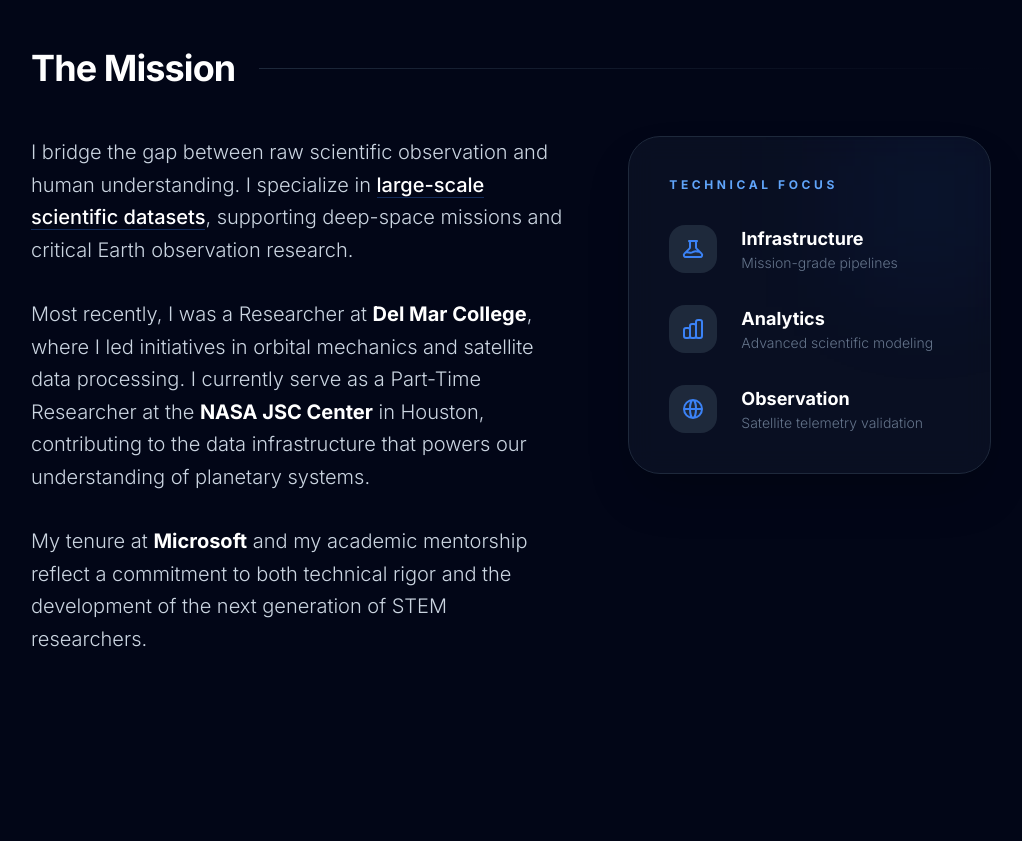
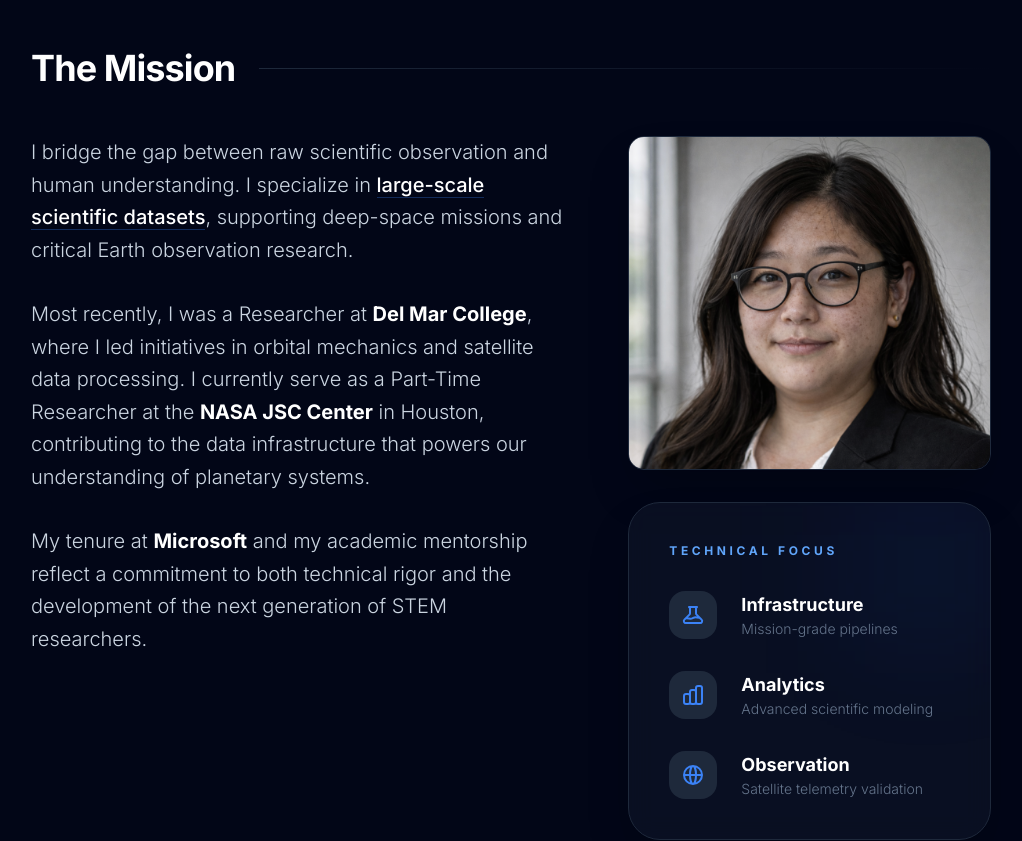
Before and after one commit to Azaxek/NASA-PORT, a React (Create React App) app: page / in a window 1280 px wide. Shown: the part 880-1721 px from the top of the page, without its empty margins (129-1151 px from the left). Built offline with nearby package versions, Linux system fonts and the light colour scheme.

Commit message:
Added image9 to About section

```diff
--- a/src/components/About.tsx
+++ b/src/components/About.tsx
@@ -20,7 +20,12 @@ const About: React.FC = () => {
             mentorship reflect a commitment to both technical rigor and the development of the next generation of STEM researchers.
           </p>
         </div>
-        <div className="lg:col-span-5">
+        <div className="lg:col-span-5 space-y-8">
+          <div className="rounded-2xl overflow-hidden border border-slate-800 shadow-2xl relative group">
+            <div className="absolute inset-0 bg-blue-600/10 opacity-0 group-hover:opacity-100 transition-opacity z-10"></div>
+            <img src="/assets/image9.png" alt="Janessa Toy Workspace" className="w-full h-auto object-cover transform group-hover:scale-105 transition-transform duration-700" />
+          </div>
+
           <div className="glass rounded-[2rem] p-10 border border-slate-800 shadow-2xl relative overflow-hidden group">
             <div className="absolute top-0 right-0 w-32 h-32 bg-blue-600/10 blur-3xl -z-10 group-hover:bg-blue-600/20 transition-colors"></div>
             <h4 className="text-blue-400 font-bold mb-8 text-xs uppercase tracking-[0.3em]">Technical Focus</h4>
```
Also changed, not shown: components/About.tsx (+6 -1 lines), public/assets/image9.png (added), 8 other files (tests, documents, lock files or other folders).
